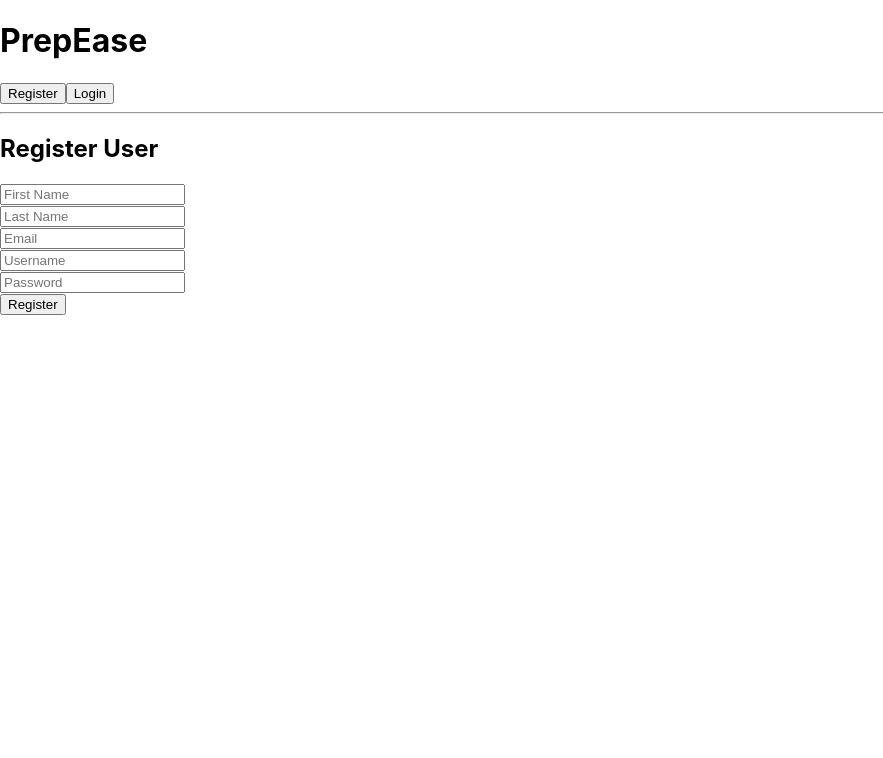
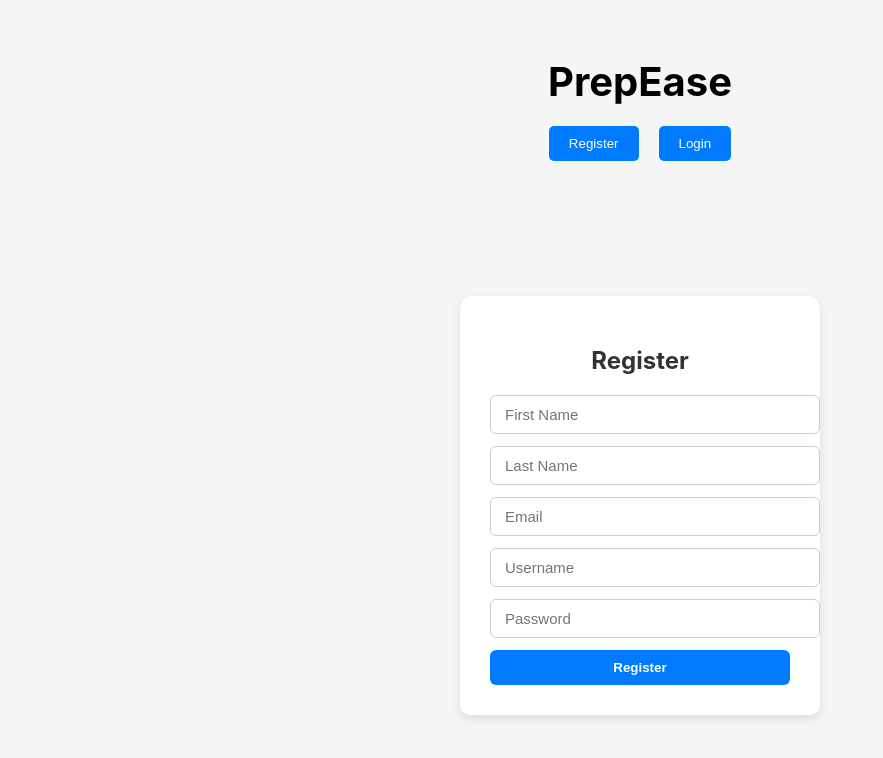
Before and after one commit to dlleong0017/PrepEase, a React (Create React App) app in the folder client/: page / in a window 1280 px wide. Shown: the top 758 px of the page, without its empty margins (0-883 px from the left). Built offline with nearby package versions, Linux system fonts and the light colour scheme.

Commit message:
Made some changes to the styling of login/register

```diff
--- a/client/package.json
+++ b/client/package.json
@@ -3,6 +3,9 @@
   "version": "0.1.0",
   "private": true,
   "dependencies": {
+    "@emotion/react": "^11.14.0",
+    "@emotion/styled": "^11.14.0",
+    "@mui/material": "^7.0.0",
     "@testing-library/dom": "^10.4.0",
     "@testing-library/jest-dom": "^6.6.3",
     "@testing-library/react": "^16.2.0",
@@ -36,5 +39,8 @@
       "last 1 firefox version",
       "last 1 safari version"
     ]
+  },
+  "devDependencies": {
+    "tailwindcss": "^4.0.17"
   }
 }
--- a/client/src/App.js
+++ b/client/src/App.js
@@ -6,14 +6,44 @@ function App() {
   const [showLogin, setShowLogin] = useState(false);
 
   return (
-    <div>
-      <h1>PrepEase</h1>
-      <button onClick={() => setShowLogin(false)}>Register</button>
-      <button onClick={() => setShowLogin(true)}>Login</button>
-      <hr />
+    <div style={styles.app}>
+      <h1 style={styles.header}>PrepEase</h1>
+      <div style={styles.toggle}>
+      	<button onClick={() => setShowLogin(false)} style={styles.toggleBtn}>
+	  Register
+	 </button>
+      <button onClick={() => setShowLogin(true)} style = {styles.toggleBtn}>
+	Login
+       </button>
+     </div>
       {showLogin ? <Login /> : <Register />}
     </div>
   );
 }
 
+const styles = {
+  app: {
+    textAlign: "center",
+    backgroundColor: "#f5f5f5",
+    minHeight: "100vh",
+    paddingTop: "30px",
+  },
+  header: {
+    fontSize: "2.5rem",
+    marginBottom: "20px",
+  },
+  toggle: {
+    marginBottom: "20px",
+  },
+  toggleBtn: {
+    padding: "10px 20px",
+    margin: "0 10px",
+    border: "none",
+    borderRadius: "5px",
+    backgroundColor: "#007bff",
+    color: "white",
+    cursor: "pointer",
+  },
+};
+
 export default App;
--- a/client/src/Login.js
+++ b/client/src/Login.js
@@ -13,45 +13,83 @@ function Login() {
     try {
       const res = await fetch("http://localhost:3000/user/login", {
         method: "POST",
-        headers: {
-          "Content-Type": "application/json",
-        },
+        headers: { "Content-Type": "application/json" },
         body: JSON.stringify(form),
       });
 
       const text = await res.text();
       alert("Login result: " + text);
     } catch (err) {
-      alert(" Login failed: " + err.message);
+      alert("Login failed: " + err.message);
       console.error("Login error:", err);
     }
   };
 
   return (
-    <div>
-      <h2>Login</h2>
+    <div style={styles.page}>
+      <div style={styles.container}>
+        <h2 style={styles.title}>Login</h2>
         <form onSubmit={handleSubmit}>
           <input
             name="username"
             placeholder="Username"
             value={form.username}
             onChange={handleChange}
+            style={styles.input}
             required
           />
-        <br />
           <input
             name="password"
             placeholder="Password"
             type="password"
             value={form.password}
             onChange={handleChange}
+            style={styles.input}
             required
           />
-        <br />
-        <button type="submit">Login</button>
+          <button type="submit" style={styles.button}>Login</button>
         </form>
+      </div>
     </div>
   );
 }
 
+const styles = {
+  page: {
+    display: "flex",
+    justifyContent: "center",
+    alignItems: "center",
+    height: "calc(100vh - 150px)",
+  },
+  container: {
+    backgroundColor: "white",
+    padding: "30px",
+    borderRadius: "10px",
+    boxShadow: "0 4px 10px rgba(0,0,0,0.1)",
+    width: "300px",
+  },
+  title: {
+    marginBottom: "20px",
+    color: "#333",
+  },
+  input: {
+    width: "100%",
+    padding: "10px 14px",
+    marginBottom: "12px",
+    borderRadius: "6px",
+    border: "1px solid #ccc",
+    fontSize: "15px",
+  },
+  button: {
+    width: "100%",
+    padding: "10px",
+    backgroundColor: "#007bff",
+    color: "white",
+    border: "none",
+    borderRadius: "6px",
+    fontWeight: "bold",
+    cursor: "pointer",
+  },
+};
+
 export default Login;
--- a/client/src/Register.js
+++ b/client/src/Register.js
@@ -1,52 +1,125 @@
-import React, { useState } from "react"
+import React, { useState } from "react";
 
 function Register() {
-  const [formData, setFormData] = useState({
+  const [form, setForm] = useState({
     firstName: "",
     lastName: "",
     email: "",
     username: "",
-    password: ""
-  })
+    password: "",
+  });
 
   const handleChange = (e) => {
-    setFormData({
-      ...formData,
-      [e.target.name]: e.target.value
-    })
-  }
+    setForm({ ...form, [e.target.name]: e.target.value });
+  };
 
   const handleSubmit = async (e) => {
-    e.preventDefault()
+    e.preventDefault();
 
     try {
-      const res = await fetch("http://localhost:3000/reg", {
+      const res = await fetch("http://localhost:3000/user/register", {
         method: "POST",
         headers: { "Content-Type": "application/json" },
-        body: JSON.stringify(formData)
-      })
+        body: JSON.stringify(form),
+      });
 
-      const text = await res.text()
-      alert("Registration result: " + text)
+      const text = await res.text();
+      alert("Registration result: " + text);
     } catch (err) {
-      alert("Registration failed: " + err.message)
-      console.error("Fetch error:", err)
+      alert("Registration failed: " + err.message);
+      console.error("Registration error:", err);
     }
-  }
+  };
 
   return (
-    <div>
-      <h2>Register User</h2>
-      <form onSubmit={handleSubmit}>
-        <input name="firstName" placeholder="First Name" onChange={handleChange} required /><br />
-        <input name="lastName" placeholder="Last Name" onChange={handleChange} required /><br />
-        <input name="email" placeholder="Email" type="email" onChange={handleChange} required /><br />
-        <input name="username" placeholder="Username" onChange={handleChange} required /><br />
-        <input name="password" placeholder="Password" type="password" onChange={handleChange} required /><br />
-        <button type="submit">Register</button>
-      </form>
+    <div style={styles.page}>
+      <div style={styles.container}>
+        <h2 style={styles.title}>Register</h2>
+        <form onSubmit={handleSubmit}>
+          <input
+            name="firstName"
+            placeholder="First Name"
+            value={form.firstName}
+            onChange={handleChange}
+            style={styles.input}
+            required
+          />
+          <input
+            name="lastName"
+            placeholder="Last Name"
+            value={form.lastName}
+            onChange={handleChange}
+            style={styles.input}
+            required
+          />
+          <input
+            name="email"
+            placeholder="Email"
+            value={form.email}
+            onChange={handleChange}
+            style={styles.input}
+            required
+          />
+          <input
+            name="username"
+            placeholder="Username"
+            value={form.username}
+            onChange={handleChange}
+            style={styles.input}
+            required
+          />
+          <input
+            name="password"
+            placeholder="Password"
+            type="password"
+            value={form.password}
+            onChange={handleChange}
+            style={styles.input}
+            required
+          />
+          <button type="submit" style={styles.button}>Register</button>
+        </form>
+      </div>
     </div>
-  )
+  );
 }
 
-export default Register
+const styles = {
+  page: {
+    display: "flex",
+    justifyContent: "center",
+    alignItems: "center",
+    height: "calc(100vh - 150px)",
+  },
+  container: {
+    backgroundColor: "white",
+    padding: "30px",
+    borderRadius: "10px",
+    boxShadow: "0 4px 10px rgba(0,0,0,0.1)",
+    width: "300px",
+  },
+  title: {
+    marginBottom: "20px",
+    color: "#333",
+  },
+  input: {
+    width: "100%",
+    padding: "10px 14px",
+    marginBottom: "12px",
+    borderRadius: "6px",
+    border: "1px solid #ccc",
+    fontSize: "15px",
+  },
+  button: {
+    width: "100%",
+    padding: "10px",
+    backgroundColor: "#007bff",
+    color: "white",
+    border: "none",
+    borderRadius: "6px",
+    fontWeight: "bold",
+    cursor: "pointer",
+  },
+};
+
+export default Register;
```
Also changed, not shown: 2 other files (tests, documents, lock files or other folders). Lines whose indentation alone changed are shown as unchanged.
